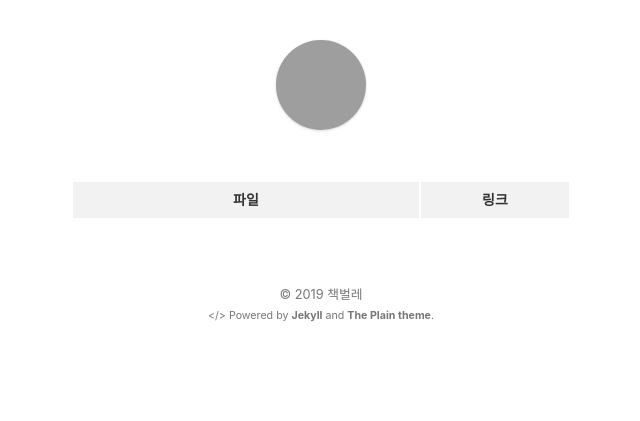
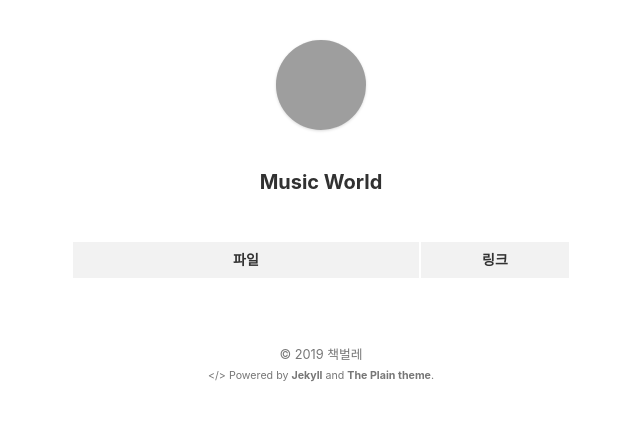
Before and after one commit to stevenoh0908/stevenoh0908.github.io, a Jekyll site: the page built from music.html, in a window 1280 px wide. Shown: the top 421 px of the page, without its empty margins (319-959 px from the left). Built offline with Jekyll 4.4.1, drawn with Linux system fonts in a browser that asks for light colours; grey boxes are pictures that could not be loaded.

Commit message:
Update music.html

```diff
--- a/music.html
+++ b/music.html
@@ -3,7 +3,7 @@ layout: default
 ---
 
 <section>
-
+  <center><h3>Music World</h3></center>
   <table>
       <thead>
          <tr>
```
